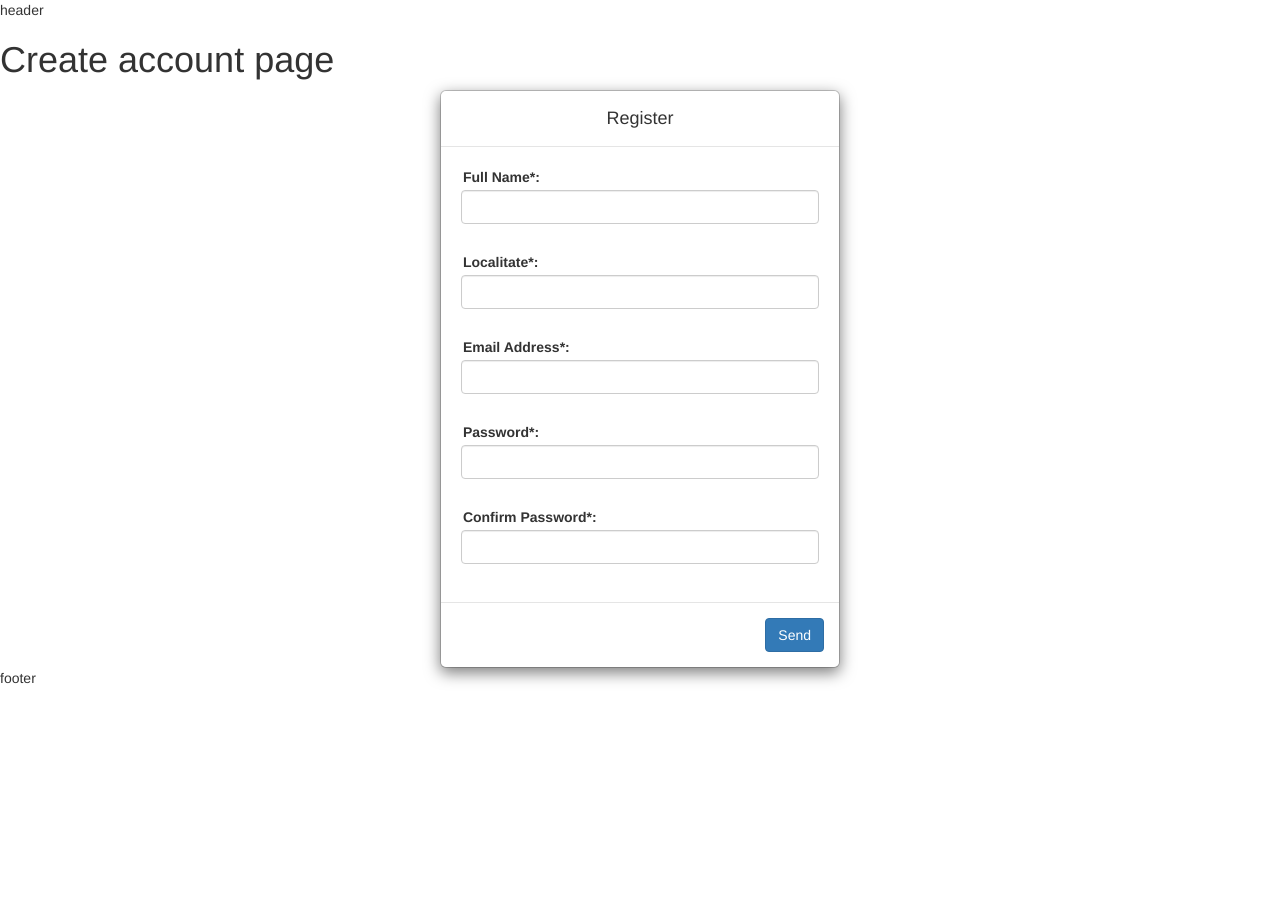
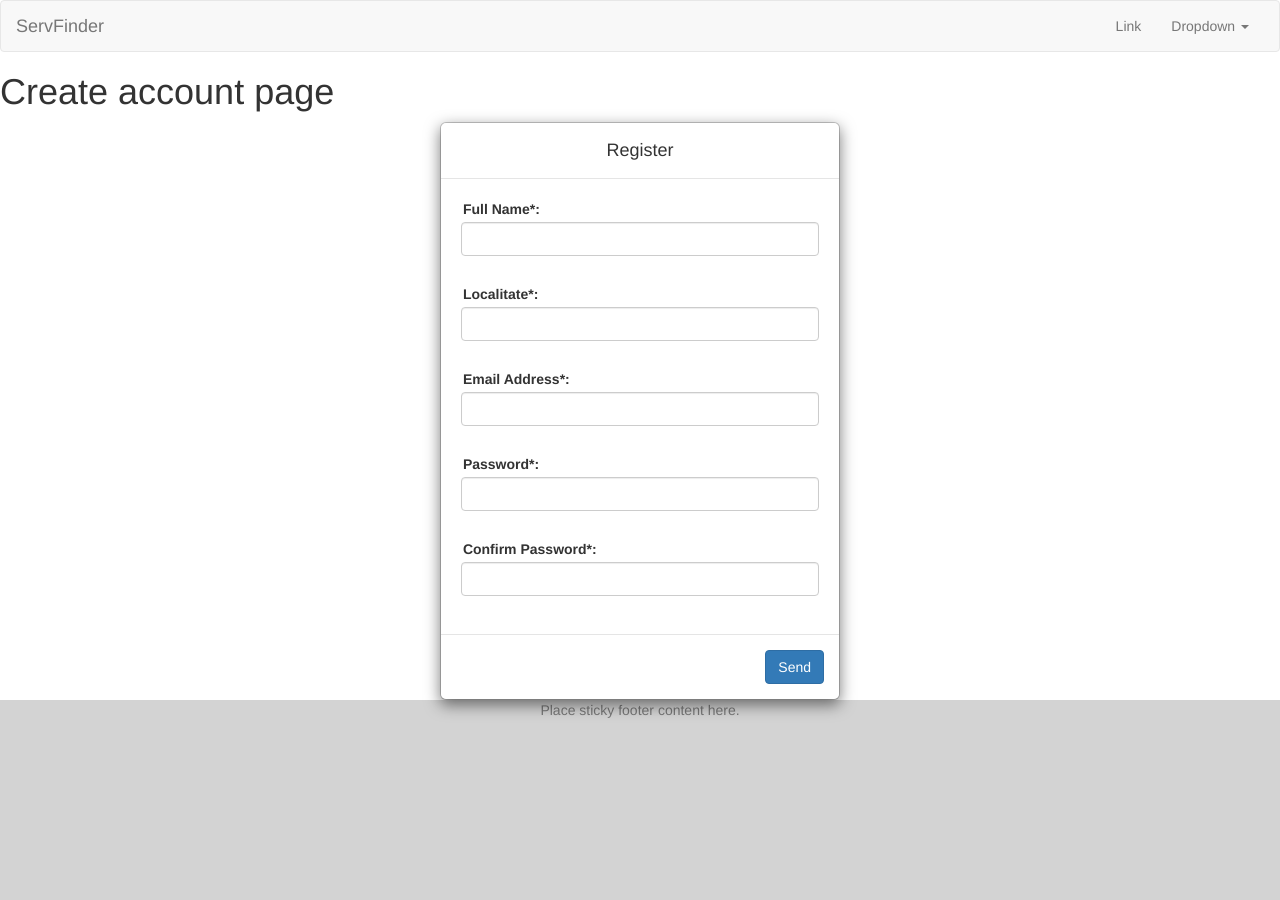
Before and after one commit to ancabalc/web6-1, a CodeIgniter app: page /web6-1/index.php/account/create in a window 1280 px wide. Before the commit the page ends 684 px from the top, so only its background shows below. Run offline with CodeIgniter, Linux system fonts and the light colour scheme; some libraries are stand-ins or nearby versions.

Commit message:
commentu meu

```diff
--- a/application/config/routes.php
+++ b/application/config/routes.php
@@ -49,7 +49,7 @@ defined('BASEPATH') OR exit('No direct script access allowed');
 | Examples:	my-controller/index	-> my_controller/index
 |		my-controller/my-method	-> my_controller/my_method
 */
-$route['default_controller'] = 'welcome';
+$route['default_controller'] = 'home';
 $route['create'] = 'account/create';
 
 
--- /dev/null
+++ b/application/views/footerview.php
@@ -0,0 +1,5 @@
+<footer class="footer">
+      <div class="container">
+        <p class="text-muted">Place sticky footer content here.</p>
+      </div>
+    </footer>
--- /dev/null
+++ b/application/views/headerview.php
@@ -0,0 +1,40 @@
+
+<header>
+	<nav class="navbar navbar-default">
+		<div class="container-fluid">
+			<!-- Brand and toggle get grouped for better mobile display -->
+			<div class="navbar-header">
+				<button type="button" class="navbar-toggle collapsed"
+					data-toggle="collapse" data-target="#bs-example-navbar-collapse-1"
+					aria-expanded="false">
+					<span class="sr-only">Toggle navigation</span> <span
+						class="icon-bar"></span> <span class="icon-bar"></span> <span
+						class="icon-bar"></span>
+				</button>
+				<a class="navbar-brand" href="#">ServFinder</a>
+			</div>
+
+			<!-- Collect the nav links, forms, and other content for toggling -->
+			<div class="collapse navbar-collapse"
+				id="bs-example-navbar-collapse-1">
+
+				<ul class="nav navbar-nav navbar-right">
+					<li><a href="#">Link</a></li>
+					<li class="dropdown"><a href="#" class="dropdown-toggle"
+						data-toggle="dropdown" role="button" aria-haspopup="true"
+						aria-expanded="false">Dropdown <span class="caret"></span></a>
+						<ul class="dropdown-menu">
+							<li><a href="#">Action</a></li>
+							<li><a href="#">Another action</a></li>
+							<li><a href="#">Something else here</a></li>
+							<li role="separator" class="divider"></li>
+							<li><a href="#">Separated link</a></li>
+						</ul></li>
+				</ul>
+			</div>
+			<!-- /.navbar-collapse -->
+		</div>
+		<!-- /.container-fluid -->
+	</nav>
+
+</header>
--- a/application/views/layout.php
+++ b/application/views/layout.php
@@ -2,27 +2,34 @@
 <!DOCTYPE html>
 <html lang="en">
 <head>
-	<meta charset="utf-8">
-	<title><?php echo $title;?></title>
+<meta charset="utf-8">
+<title><?php echo $title;?></title>
 
-<link rel="stylesheet" href="https://maxcdn.bootstrapcdn.com/bootstrap/3.3.7/css/bootstrap.min.css" integrity="sha384-BVYiiSIFeK1dGmJRAkycuHAHRg32OmUcww7on3RYdg4Va+PmSTsz/K68vbdEjh4u" crossorigin="anonymous">
-<link rel="stylesheet" href="http://localhost/web6-1/assets/css/style.css">
+<!-- Latest compiled and minified CSS -->
+<link rel="stylesheet"
+	href="https://maxcdn.bootstrapcdn.com/bootstrap/3.3.7/css/bootstrap.min.css"
+	integrity="sha384-BVYiiSIFeK1dGmJRAkycuHAHRg32OmUcww7on3RYdg4Va+PmSTsz/K68vbdEjh4u"
+	crossorigin="anonymous">
+<link rel="stylesheet"
+	href="http://localhost/web6-1/assets/css/style.css">
 
-<script src="https://code.jquery.com/jquery-3.1.0.js" integrity="sha256-slogkvB1K3VOkzAI8QITxV3VzpOnkeNVsKvtkYLMjfk=" crossorigin="anonymous"></script>
-<script src="https://maxcdn.bootstrapcdn.com/bootstrap/3.3.7/js/bootstrap.min.js" integrity="sha384-Tc5IQib027qvyjSMfHjOMaLkfuWVxZxUPnCJA7l2mCWNIpG9mGCD8wGNIcPD7Txa" crossorigin="anonymous"></script>
-<script src="<?php echo base_url(); ?>/assets/js/functions.js" type="text/javascript"></script>
+<script src="https://code.jquery.com/jquery-3.1.0.js"
+	integrity="sha256-slogkvB1K3VOkzAI8QITxV3VzpOnkeNVsKvtkYLMjfk="
+	crossorigin="anonymous"></script>
+<script
+	src="https://maxcdn.bootstrapcdn.com/bootstrap/3.3.7/js/bootstrap.min.js"
+	integrity="sha384-Tc5IQib027qvyjSMfHjOMaLkfuWVxZxUPnCJA7l2mCWNIpG9mGCD8wGNIcPD7Txa"
+	crossorigin="anonymous"></script>
+<script src="<?php echo base_url(); ?>/assets/js/functions.js"
+	type="text/javascript"></script>
 </head>
-    <body>
-        <header>
-            header
-        </header>
+<body>
 
-        <div class="content">
+    <?php include 'headerview.php'; ?>
+	<div class="content">
             <?php include $pageContent; ?>
         </div>
 
-        <footer>
-            footer
-        </footer>
-    </body>
+	<?php include 'footerview.php'; ?>
+</body>
 </html>
--- a/assets/css/style.css
+++ b/assets/css/style.css
@@ -45,3 +45,39 @@ input {
 .invisible{
 	display: none;
 }
+
+.container{
+	width:960px;
+	margin:0 auto;
+}
+
+.left-half-container{
+	width:480px;
+	float:left;
+}
+
+.right-half-container{
+	width:480px;
+	float:right;
+}
+
+
+
+.thumbnail>img {
+    margin-right: auto;
+    margin-left: auto;
+    width: 171px;
+    height: 180px;
+}
+
+.col-md-3 {
+    width: 240px;
+}
+
+
+.footer {
+    clear: both;
+    text-align: center;
+    background-color: lightgray;
+    height: 200px;
+}
```
Also changed, not shown: application/controllers/Home.php (added, +14 -0 lines), application/views/homeview.php (added, +28 -0 lines), assets/images/1.jpg (added), assets/images/2.jpg (added), assets/images/3.jpg (added), assets/images/4.jpg (added), assets/images/5.jpg (added), assets/images/6.jpg (added).
